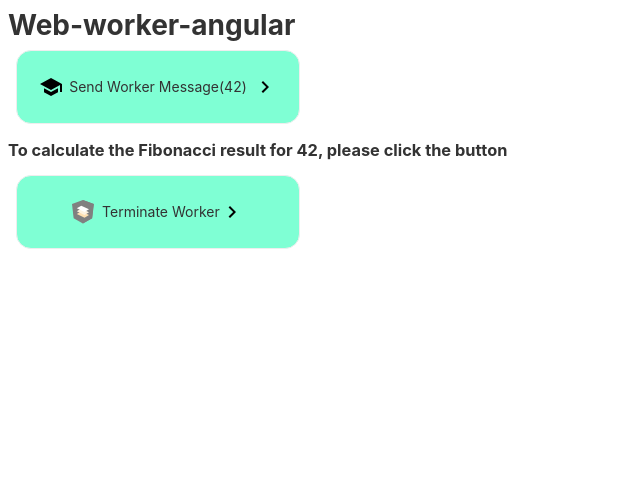
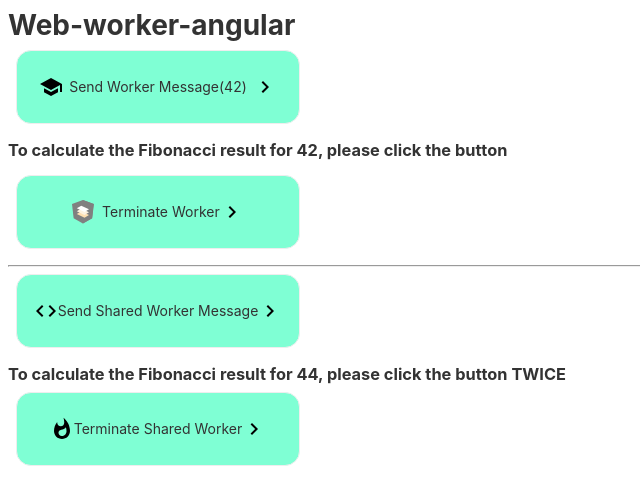
Before and after one commit to igor2000xp/web-worker-angular, an Angular app: page / in a window 1280 px wide. Shown: the top 504 px of the page, without its empty margins (0-640 px from the left). Built offline with nearby package versions, Linux system fonts and the light colour scheme.

Commit message:
feat: create shared workers and use ChangeDetectorRef

```diff
--- a/src/app/app.component.html
+++ b/src/app/app.component.html
@@ -13,11 +13,6 @@
   </div>
 
   <h3>{{resultWorker}}</h3>
-  <!-- <a class="card" rel="noopener" href="javascript:void(0)" (click)="postSharedMsg()">
-    <svg class="material-icons" xmlns="http://www.w3.org/2000/svg" width="24" height="24" viewBox="0 0 24 24"><path d="M9.4 16.6L4.8 12l4.6-4.6L8 6l-6 6 6 6 1.4-1.4zm5.2 0l4.6-4.6-4.6-4.6L16 6l6 6-6 6-1.4-1.4z"/></svg>
-    <span>Send Shared Worker Message</span>
-    <svg class="material-icons" xmlns="http://www.w3.org/2000/svg" width="24" height="24" viewBox="0 0 24 24"><path d="M10 6L8.59 7.41 13.17 12l-4.58 4.59L10 18l6-6z"/></svg>
-  </a> -->
 
   <div style="margin-top: 15px;">
     <a class="card" rel="noopener" href="javascript:void(0)" (click)="terminateWorker()">
@@ -41,17 +36,33 @@
     </a>
   </div>
 
+  <div>
+    <hr>
+  </div>
 
-  <!-- <a class="card"  rel="noopener" href="javascript:void(0)" (click)="terminateSharedWorker()">
-    <svg class="material-icons" xmlns="http://www.w3.org/2000/svg" width="24" height="24" viewBox="0 0 24 24"><path d="M13.5.67s.74 2.65.74 4.8c0 2.06-1.35 3.73-3.41 3.73-2.07 0-3.63-1.67-3.63-3.73l.03-.36C5.21 7.51 4 10.62 4 14c0 4.42 3.58 8 8 8s8-3.58 8-8C20 8.61 17.41 3.8 13.5.67zM11.71 19c-1.78 0-3.22-1.4-3.22-3.14 0-1.62 1.05-2.76 2.81-3.12 1.77-.36 3.6-1.21 4.62-2.58.39 1.29.59 2.65.59 4.04 0 2.65-2.15 4.8-4.8 4.8z"/></svg>
-    <span>Terminate Shared Worker</span>
-    <svg class="material-icons" xmlns="http://www.w3.org/2000/svg" width="24" height="24" viewBox="0 0 24 24"><path d="M10 6L8.59 7.41 13.17 12l-4.58 4.59L10 18l6-6z"/></svg>
-  </a> -->
+  <div>
+    <a class="card" rel="noopener" href="javascript:void(0)" (click)="postSharedMsg()">
+      <svg class="material-icons" xmlns="http://www.w3.org/2000/svg" width="24" height="24" viewBox="0 0 24 24">
+        <path d="M9.4 16.6L4.8 12l4.6-4.6L8 6l-6 6 6 6 1.4-1.4zm5.2 0l4.6-4.6-4.6-4.6L16 6l6 6-6 6-1.4-1.4z" />
+      </svg>
+      <span>Send Shared Worker Message</span>
+      <svg class="material-icons" xmlns="http://www.w3.org/2000/svg" width="24" height="24" viewBox="0 0 24 24">
+        <path d="M10 6L8.59 7.41 13.17 12l-4.58 4.59L10 18l6-6z" />
+      </svg>
+    </a>
+  </div>
 
-  <!-- <a class="card" target="_blank" rel="noopener" href="https://angular.io/devtools/">
-    <svg class="material-icons" xmlns="http://www.w3.org/2000/svg" enable-background="new 0 0 24 24" height="24px" viewBox="0 0 24 24" width="24px" fill="#000000"><g><rect fill="none" height="24" width="24"/></g><g><g><path d="M14.73,13.31C15.52,12.24,16,10.93,16,9.5C16,5.91,13.09,3,9.5,3S3,5.91,3,9.5C3,13.09,5.91,16,9.5,16 c1.43,0,2.74-0.48,3.81-1.27L19.59,21L21,19.59L14.73,13.31z M9.5,14C7.01,14,5,11.99,5,9.5S7.01,5,9.5,5S14,7.01,14,9.5 S11.99,14,9.5,14z"/><polygon points="10.29,8.44 9.5,6 8.71,8.44 6.25,8.44 8.26,10.03 7.49,12.5 9.5,10.97 11.51,12.5 10.74,10.03 12.75,8.44"/></g></g></svg>
-    <span>Angular DevTools</span>
-    <svg class="material-icons" xmlns="http://www.w3.org/2000/svg" width="24" height="24" viewBox="0 0 24 24"><path d="M10 6L8.59 7.41 13.17 12l-4.58 4.59L10 18l6-6z"/></svg>
-  </a> -->
+  <h3>{{resultSharedWorker}}</h3>
 
-</div>
+  <div>
+    <a class="card" rel="noopener" href="javascript:void(0)" (click)="terminateSharedWorker()">
+      <svg class="material-icons" xmlns="http://www.w3.org/2000/svg" width="24" height="24" viewBox="0 0 24 24">
+        <path
+          d="M13.5.67s.74 2.65.74 4.8c0 2.06-1.35 3.73-3.41 3.73-2.07 0-3.63-1.67-3.63-3.73l.03-.36C5.21 7.51 4 10.62 4 14c0 4.42 3.58 8 8 8s8-3.58 8-8C20 8.61 17.41 3.8 13.5.67zM11.71 19c-1.78 0-3.22-1.4-3.22-3.14 0-1.62 1.05-2.76 2.81-3.12 1.77-.36 3.6-1.21 4.62-2.58.39 1.29.59 2.65.59 4.04 0 2.65-2.15 4.8-4.8 4.8z" />
+      </svg>
+      <span>Terminate Shared Worker</span>
+      <svg class="material-icons" xmlns="http://www.w3.org/2000/svg" width="24" height="24" viewBox="0 0 24 24">
+        <path d="M10 6L8.59 7.41 13.17 12l-4.58 4.59L10 18l6-6z" />
+      </svg>
+    </a>
+  </div>
--- a/src/app/app.component.ts
+++ b/src/app/app.component.ts
@@ -1,27 +1,35 @@
-import { Component, OnInit } from '@angular/core';
+import { Component, OnInit, ChangeDetectionStrategy, ChangeDetectorRef } from '@angular/core';
+import { generateFibonacci0 } from './utils/fibonacii-0';
+
 const MESSAGE_NULL_RESULT = `To calculate the Fibonacci result for 42, please click the button`;
 const MESSAGE_RESULT = `The the Fibonacci result for 42 is: `;
-
-import { generateFibonacci0 } from './utils/fibonacii-0';
+const MESSAGE_NULL_RESULT_SHARED = `To calculate the Fibonacci result for 44, please click the button TWICE`;
+const MESSAGE_RESULT_SHARED = `The the Fibonacci result for 44 is: `;
 
 @Component({
   selector: 'app-root',
   templateUrl: './app.component.html',
   styleUrls: ['./app.component.css'],
+  changeDetection: ChangeDetectionStrategy.Default,
 })
 export class AppComponent implements OnInit {
   title = 'web-worker-angular';
   worker!: Worker;
   resultWorker = MESSAGE_NULL_RESULT;
+  sharedWorker!: SharedWorker;
+  resultSharedWorker: string | undefined = MESSAGE_NULL_RESULT_SHARED;
+  changedSharedWorker = false;
+
+  constructor(private cdr: ChangeDetectorRef) { }
 
   ngOnInit(): void {
-    this.#initWorker();
-    // console.log(generateFibonacci0(40));
+    this.initWorker();
+    this.initSharedWorker();
+    // generateFibonacci0(45);
+  }
 
-  }
-  #initWorker() {
+  private initWorker() {
     if (typeof Worker !== 'undefined') {
-      // Create a new
       console.log(import.meta.url);
       this.worker = new Worker(new URL('./app.worker', import.meta.url));
       this.worker.onmessage = (evt: MessageEvent) => {
@@ -30,21 +38,20 @@ export class AppComponent implements OnInit {
       this.worker.onerror = (err) => {
         console.error('Error message from worker: ', err);
       };
-      // this.worker.postMessage('hello baby');
       this.worker.postMessage({ action: 'generateFibonacci', param: 45 });
     } else {
       // Web Workers are not supported in this environment.
       // You should add a fallback so that your program still executes correctly.
     }
-  };
+  }
 
   postMsg = () => {
-    // this.worker.postMessage({ action: 'generateFibonacci-2', param: 42 });
     this.worker.postMessage({ action: 'generateFibonacci', param: 42 });
     this.worker.onmessage = (evt: MessageEvent) => {
+      console.log('Data received from worker ', evt.data[1]);
       this.messageWorker((evt.data[1] as number));
     }
-  };
+  }
 
   messageWorker = (res: number | null) => {
     this.resultWorker = res ? MESSAGE_RESULT + res : MESSAGE_NULL_RESULT;
@@ -53,4 +60,41 @@ export class AppComponent implements OnInit {
   terminateWorker() {
     this.worker.terminate();
   }
+
+  private initSharedWorker() {
+    if (typeof SharedWorker !== 'undefined') {
+      this.sharedWorker = new SharedWorker(
+        new URL('./app.shared.worker', import.meta.url)
+      );
+      this.sharedWorker.port.onmessage = ({ data }) => {
+        console.log('Data received from shared worker ', data[1]);
+      };
+      this.sharedWorker.port.onmessageerror = (error) => {
+        console.error('Error message received from shared worker:', error);
+      };
+    } else {
+      // Shared Workers are not supported in this environment.
+      // You should add a fallback so that your program still executes correctly.
+    }
+  }
+
+  postSharedMsg() {
+    this.sharedWorker.port.postMessage({ action: 'generateFibonacci', param: 40 });
+    this.sharedWorker.port.onmessage = async ({ data }) => {
+      const result = await data[1];
+      console.log('Data received from shared worker', result);
+      this.messageSharedWorker(result);
+    }
+  }
+
+  terminateSharedWorker() {
+    this.sharedWorker.port.postMessage({ action: 'terminate' });
+  }
+
+  messageSharedWorker = async (res: number | undefined) => {
+    this.resultSharedWorker = res !== undefined ? MESSAGE_RESULT_SHARED + res : MESSAGE_NULL_RESULT_SHARED;
+    this.resultSharedWorker = res !== undefined ? MESSAGE_RESULT_SHARED + res : MESSAGE_NULL_RESULT_SHARED;
+    console.log('messageSharedWorker', res);
+    this.cdr.detectChanges();
+  }
 }
--- a/src/app/app.worker.ts
+++ b/src/app/app.worker.ts
@@ -10,7 +10,7 @@ importScripts(
 );
 
 addEventListener('message', (evt) => {
-  console.log(`Action is: `, evt.data.action);
+  console.log(`Worker action is: `, evt.data.action, ', param =', evt.data.param);
 
   if (evt.data.action === 'generateFibonacci') {
     const response = generateFibonacci(evt.data.param);
--- a/src/app/utils/fibonacci.ts
+++ b/src/app/utils/fibonacci.ts
@@ -14,7 +14,7 @@ declare var _: any;
 // }
 
 export const generateFibonacci = (n: number, arr = new Array(n - 1)) => {
-  console.log(_.map((x: any) => x));
+  // console.log(_.map((x: any) => x));
   const res = [
     arr,
     _.reduce(
@@ -25,6 +25,6 @@ export const generateFibonacci = (n: number, arr = new Array(n - 1)) => {
     ),
 
   ];
-  console.log(res);
+  // console.log(res);
   return res;
 };
```
Also changed, not shown: src/app/app.shared.worker.ts (added, +30 -0 lines), image.png (added), 1 other file (tests, documents, lock files or other folders).
